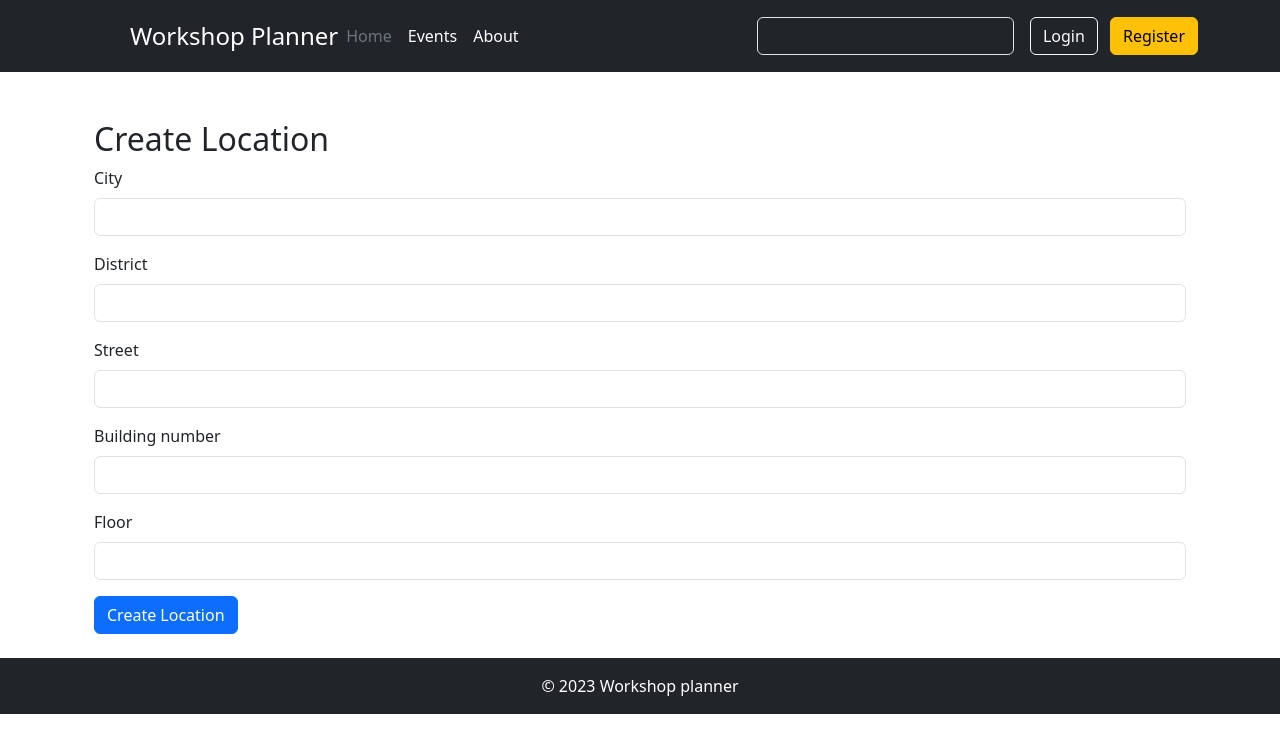
After one commit to Emre-Oktay/workshopPlanner, a Django app: page /events/create-location/ in a window 1280 px wide. The commit adds this page. Shown: the top 753 px of the page. Run offline with Django 4.2, Linux system fonts and the light colour scheme.

Commit message:
added location

```diff
--- a/events/admin.py
+++ b/events/admin.py
@@ -1,7 +1,8 @@
 from django.contrib import admin
 
-from .models import Event, EventSessionItem, Tag, Category, Invitation, Comment
+from .models import Event, Location, EventSessionItem, Tag, Category, Invitation, Comment
 
+admin.site.register(Location)
 admin.site.register(Event)
 admin.site.register(EventSessionItem)
 admin.site.register(Tag)
--- a/events/forms.py
+++ b/events/forms.py
@@ -5,10 +5,18 @@ from .models import Event, Tag, Location
 class LocationForm(forms.ModelForm):
     class Meta:
         model = Location
-        fields = ['city', 'street', 'building_number', 'floor']
+        fields = ['city', 'district', 'street', 'building_number', 'floor']
+
+    def __init__(self, *args, **kwargs):
+        super().__init__(*args, **kwargs)
+        for field_name in self.fields:
+            self.fields[field_name].widget.attrs.update(
+                {'class': 'form-control'})
 
 
 class EventForm(forms.ModelForm):
+    location = forms.ModelChoiceField(queryset=Location.objects.all())
+
     tags = forms.ModelMultipleChoiceField(
         queryset=Tag.objects.all(),
         widget=forms.SelectMultiple(attrs={'class': 'form-control'}),
@@ -27,17 +35,17 @@ class EventForm(forms.ModelForm):
         model = Event
         fields = ['title', 'description', 'date',
                   'location', 'category', 'tags']
-        # widgets = {
-        #     'title': forms.TextInput(attrs={'class': 'form-control'}),
-        #     'description': forms.Textarea(attrs={'class': 'form-control'}),
-        #     'date': forms.DateTimeInput(attrs={'class': 'form-control'}),
-        #     'location': forms.TextInput(attrs={'class': 'form-control'}),
-        #     'category': forms.Select(attrs={'class': 'form-control'}),
-        # }
+        widgets = {
+            'title': forms.TextInput(attrs={'class': 'form-control'}),
+            'description': forms.Textarea(attrs={'class': 'form-control'}),
+            'date': forms.DateTimeInput(attrs={'class': 'form-control'}),
+            'location': forms.TextInput(attrs={'class': 'form-control'}),
+            'category': forms.Select(attrs={'class': 'form-control'}),
+        }
 
     def clean(self):
         cleaned_data = super().clean()
-        tags = cleaned_data.get('tags', [])
+        tags = list(cleaned_data.get('tags', []))  # Convert to list
         new_tags = cleaned_data.get('new_tags', '')
 
         # Combine existing tags and new tags
--- a/events/models.py
+++ b/events/models.py
@@ -6,12 +6,13 @@ from users.models import User
 class Location(models.Model):
     user = models.ForeignKey(User, on_delete=models.CASCADE)
     city = models.CharField(max_length=255)
+    district = models.CharField(max_length=255)
     street = models.CharField(max_length=255)
     building_number = models.CharField(max_length=255)
     floor = models.IntegerField(null=True)
 
     def __str__(self):
-        return f"{self.city}, {self.country}"
+        return f"{self.city}, {self.district}"
 
 
 class Event(models.Model):
--- a/events/templates/events/create_event.html
+++ b/events/templates/events/create_event.html
@@ -1,5 +1,4 @@
 {% extends 'base.html' %}
-{% load crispy_forms_tags %}
 
 {% block title %}Create Event{% endblock %}
 
--- /dev/null
+++ b/events/templates/events/create_location.html
@@ -0,0 +1,23 @@
+{% extends 'base.html' %}
+
+{% block title %}Create Location{% endblock %}
+
+{% block content %}
+
+<div class="container mt-5">
+    <h2>Create Location</h2>
+    <form method="post" class="form-group">
+        {% csrf_token %}
+
+        {% for field in location_form %}
+        <div class="mb-3">
+            <label class="form-label" for="{{ field.id_for_label }}">{{ field.label }}</label>
+            {{ field }}
+        </div>
+        {% endfor %}
+
+        <button type="submit" class="btn btn-primary">Create Location</button>
+    </form>
+</div>
+
+{% endblock %}
--- a/events/urls.py
+++ b/events/urls.py
@@ -1,10 +1,11 @@
 from django.urls import path
-from .views import event_list, event_detail, create_event, edit_event, delete_event
+from .views import event_list, event_detail, create_event, edit_event, delete_event, create_location
 
 urlpatterns = [
     path('events/', event_list, name='event_list'),
     path('events/<int:event_id>/', event_detail, name='event_detail'),
     path('events/create/', create_event, name='create_event'),
+    path('events/create-location/', create_location, name='create_location'),
     path('events/<int:event_id>/edit/', edit_event, name='edit_event'),
     path('events/<int:event_id>/delete/', delete_event, name='delete_event'),
 ]
--- a/events/views.py
+++ b/events/views.py
@@ -1,8 +1,8 @@
 from django.shortcuts import render, get_object_or_404, redirect
 from django.urls import reverse
 
-from .models import Event
-from .forms import EventForm
+from .models import Event, Location
+from .forms import EventForm, LocationForm
 
 
 def event_list(request):
@@ -27,6 +27,20 @@ def create_event(request):
         form = EventForm()
 
     return render(request, 'events/create_event.html', {'form': form})
+
+
+def create_location(request):
+    if request.method == 'POST':
+        location_form = LocationForm(request.POST)
+        if location_form.is_valid():
+            location = location_form.save(commit=False)
+            location.user = request.user
+            location.save()
+            return redirect('create_event')
+    else:
+        location_form = LocationForm()
+
+    return render(request, 'events/create_location.html', {'location_form': location_form})
 
 
 def edit_event(request, event_id):
--- a/templates/base.html
+++ b/templates/base.html
@@ -15,10 +15,12 @@
     <header class="p-3 text-bg-dark">
         <div class="container">
             <div class="d-flex flex-wrap align-items-center justify-content-center justify-content-lg-start">
-                <a href="/" class="d-flex align-items-center mb-2 mb-lg-0 text-white text-decoration-none">
+                <a href="{% url 'event_list' %}"
+                    class="d-flex align-items-center mb-2 mb-lg-0 text-white text-decoration-none">
                     <svg class="bi me-2" width="40" height="32" role="img" aria-label="Bootstrap">
                         <use xlink:href="#bootstrap"></use>
                     </svg>
+                    <span class="fs-4">Workshop Planner</span>
                 </a>
 
                 <ul class="nav col-12 col-lg-auto me-lg-auto mb-2 justify-content-center mb-md-0">
```
Also changed, not shown: events/migrations/0009_location_district.py (added).
